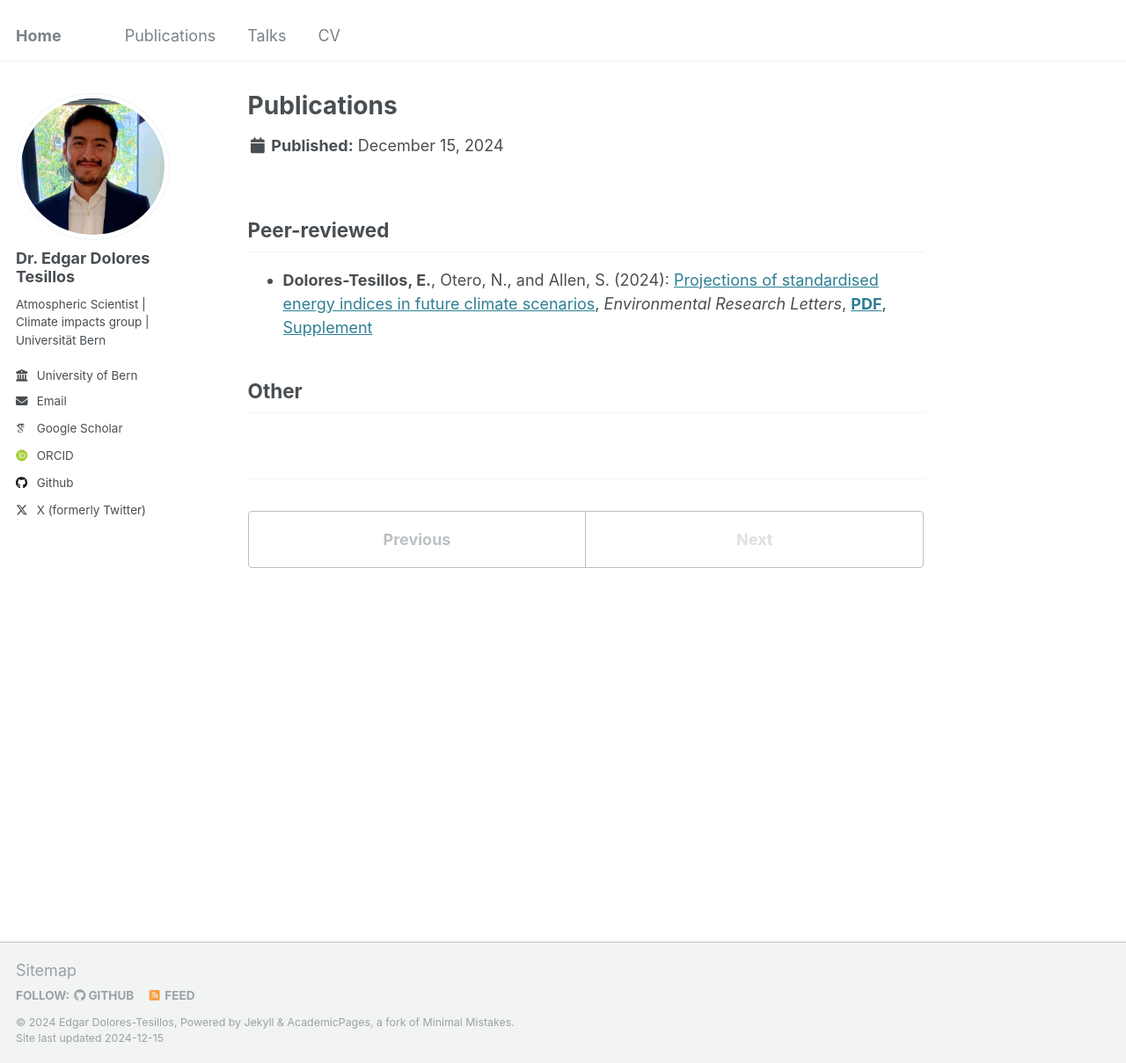
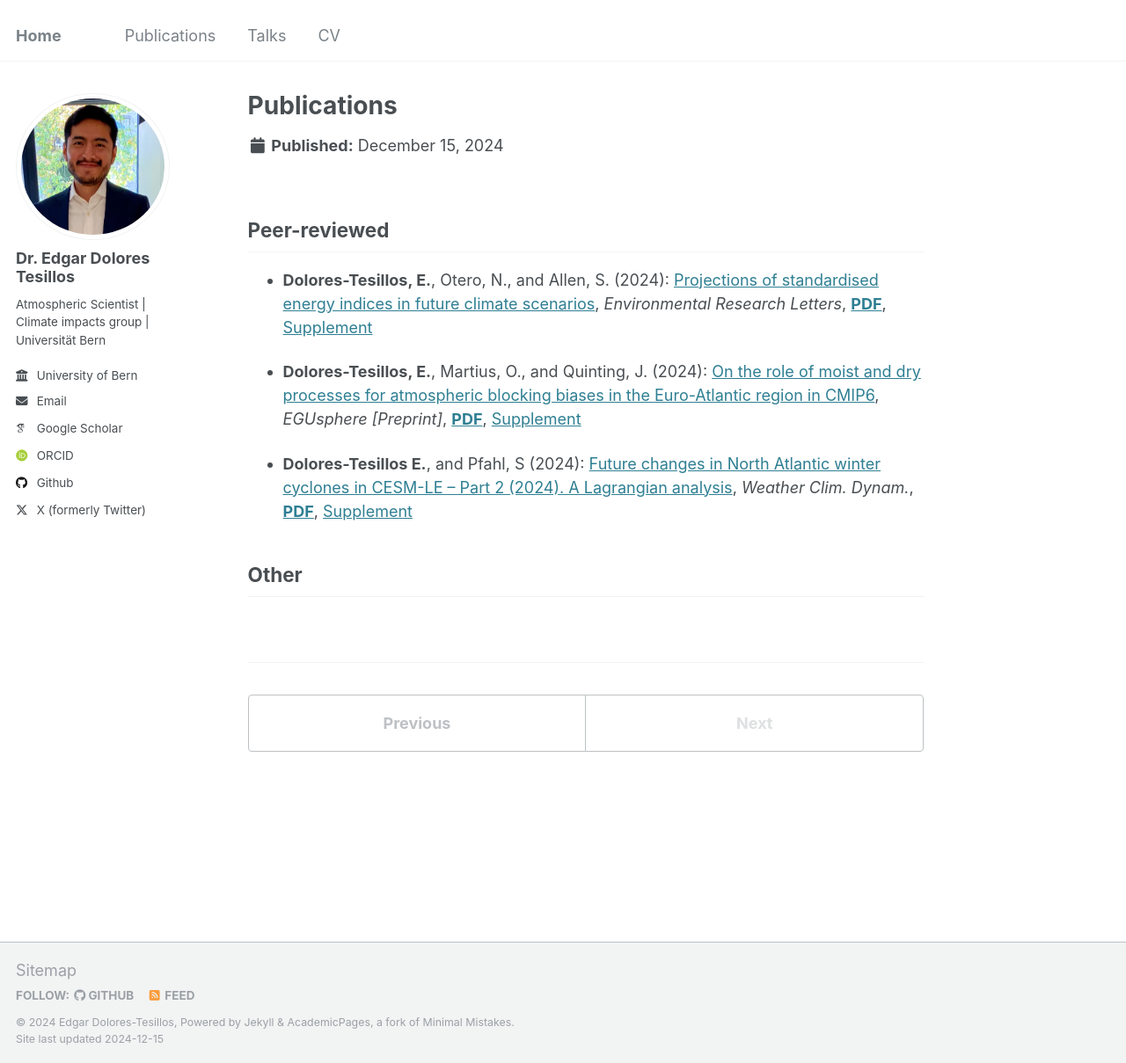
Before and after one commit to edgardotes/edgardotes.github.io, a Jekyll site: the page built from _publications/publications.md, in a window 1280 px wide and 1209 px high. Shown: the whole window at 88% size. Built offline with Jekyll 4.4.1, drawn with Linux system fonts in a browser that asks for light colours; some web fonts are replaced.

Commit message:
Update publications.md

```diff
--- a/_publications/publications.md
+++ b/_publications/publications.md
@@ -34,6 +34,17 @@ _Environmental Research Letters_,
 <a href="/publications/Dolores2024_erl.pdf" target="_blank"><b>PDF</b></a>,
 <a href="/publications/supplement/Dolores2024_erl_supplement.pdf" target="_blank">Supplement</a>
 
+- **Dolores-Tesillos, E.**, Martius, O., and Quinting, J. (2024):
+<a href="https://doi.org/10.5194/egusphere-2024-2878" target="_blank">On the role of moist and dry processes for atmospheric blocking biases in the Euro-Atlantic region in CMIP6</a>,
+_EGUsphere [Preprint]_,
+<a href="/publications/Dolores2024_wcd_blocks.pdf" target="_blank"><b>PDF</b></a>,
+<a href="/publications/supplement/Dolores2024_wcd_blocks_supplement.pdf" target="_blank">Supplement</a>
+
+- **Dolores-Tesillos E.**, and Pfahl, S (2024):
+  <a href="https://doi.org/10.5194/wcd-5-163-2024" target="_blank">Future changes in North Atlantic winter cyclones in CESM-LE – Part 2 (2024). A Lagrangian analysis</a>,
+_Weather Clim. Dynam._,
+<a href="/publications/Dolores2024_wcd_cyclones.pdf" target="_blank"><b>PDF</b></a>,
+<a href="/publications/supplement/Dolores2024_wcd_cyclones_supplement.pdf" target="_blank">Supplement</a>
 
 
 Other
```
